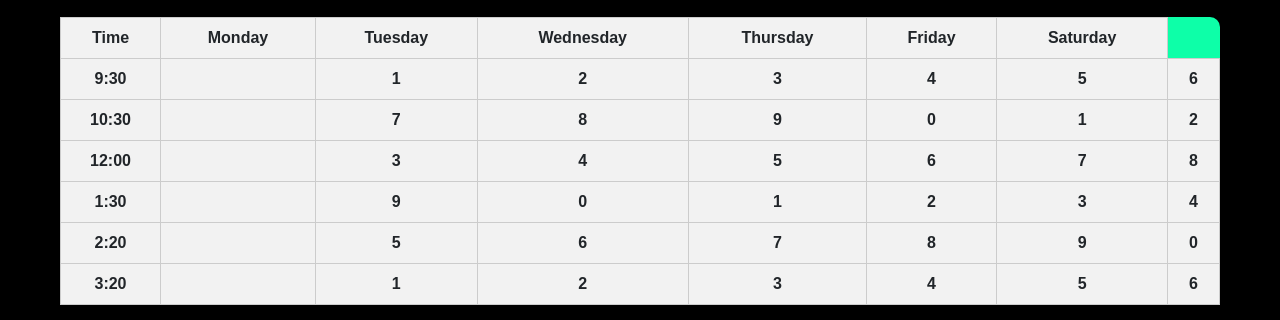
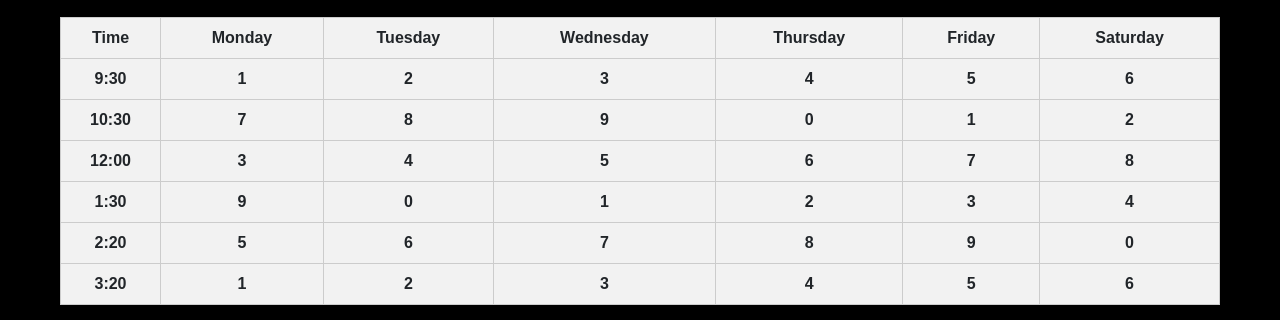
Before and after one commit to atharvyadav96k/Time-Table-Generator, a plain HTML site: page time.html in a window 1280 px wide. Shown: the part 480-800 px from the top of the page. Drawn offline with nearby package versions, Linux system fonts and the light colour scheme.

Commit message:
Add files via upload

```diff
--- a/time.html
+++ b/time.html
@@ -39,7 +39,7 @@
           <th>Saturday</th>
         </tr>
         <tr class="">
-          <th>9:30<th>
+          <th>9:30</th>
           <th class="element">1</th>
           <th class="element">2</th>
           <th class="element">3</th>
@@ -48,7 +48,7 @@
           <th class="element">6</th>
         </tr>
         <tr class="">
-          <th>10:30<th>
+          <th>10:30</th>
           <th class="element">7</th>
           <th class="element">8</th>
           <th class="element">9</th>
@@ -57,7 +57,7 @@
           <th class="element">2</th>
         </tr>
         <tr class="">
-          <th>12:00<th>
+          <th>12:00</th>
           <th class="element">3</th>
           <th class="element">4</th>
           <th class="element">5</th>
@@ -66,7 +66,7 @@
           <th class="element">8</th>
         </tr>
         <tr class="">
-          <th>1:30<th>
+          <th>1:30</th>
           <th class="element">9</th>
           <th class="element">0</th>
           <th class="element">1</th>
@@ -75,7 +75,7 @@
           <th class="element">4</th>
         </tr>
         <tr class="">
-          <th>2:20<th>
+          <th>2:20</th>
           <th class="element">5</th>
           <th class="element">6</th>
           <th class="element">7</th>
@@ -84,7 +84,7 @@
           <th class="element">0</th>
         </tr>
         <tr class="">
-          <th>3:20<th>
+          <th>3:20</th>
           <th class="element">1</th>
           <th class="element">2</th>
           <th class="element">3</th>
@@ -171,7 +171,7 @@
         }
       }
     }
-    function generatePdf(){
+    function generatePdf() {
       const table_container = Array.from(document.getElementsByClassName('table-container'));
       table_container[0].classList.add('full')
       window.print();
```
